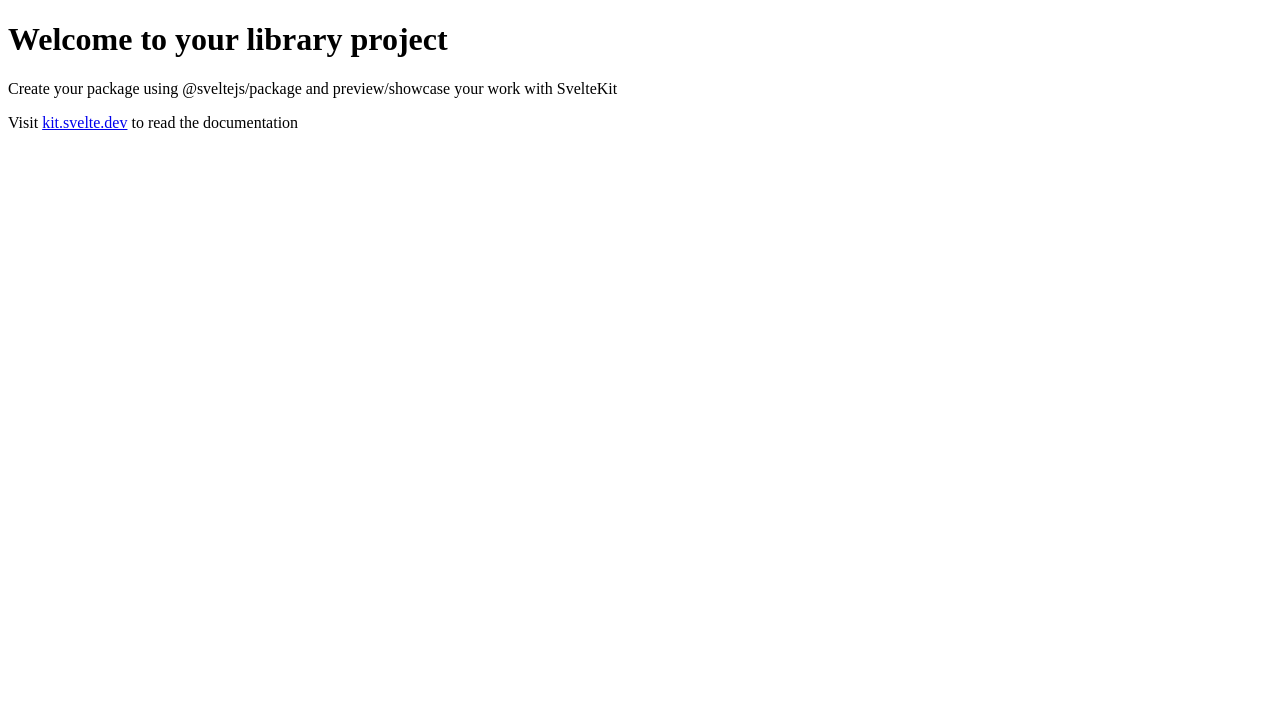
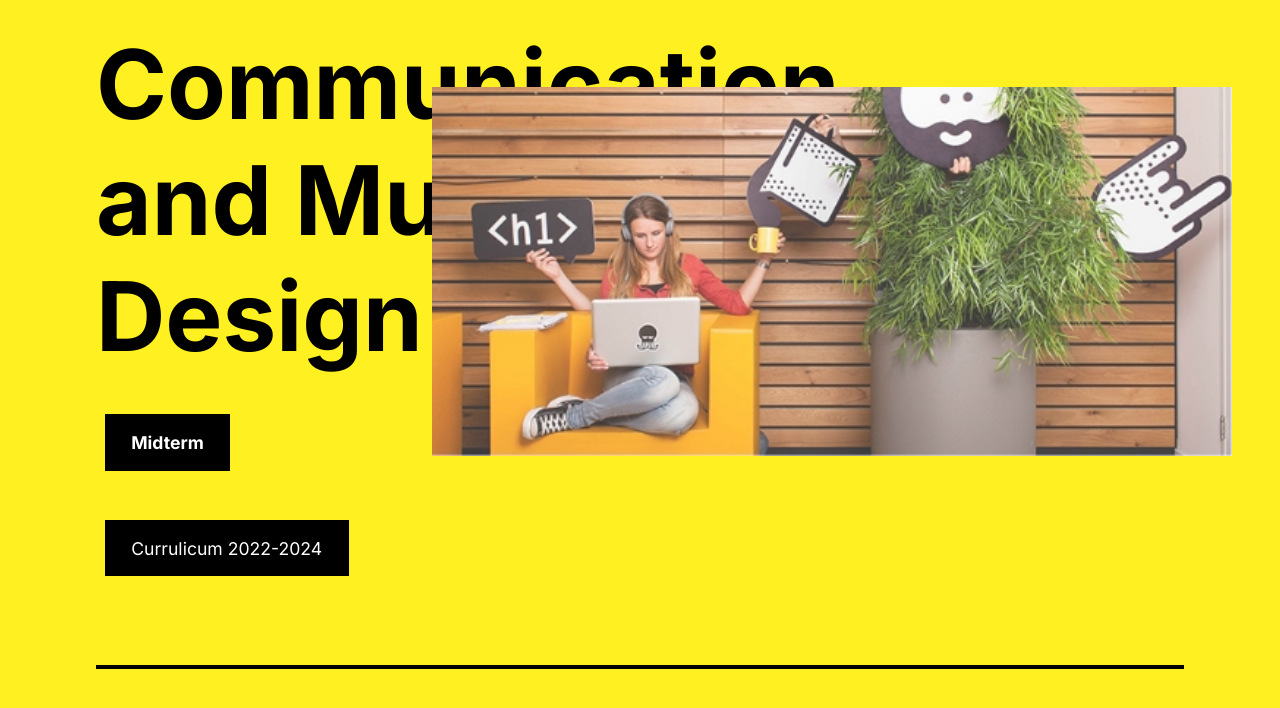
Before and after one commit to DaanKorver/cmd-midterm-components, a SvelteKit app: page / in a window 1280 px wide. Shown: the top 708 px of the page. Built offline with nearby package versions, Linux system fonts and the light colour scheme.

Commit message:
hero section

```diff
--- /dev/null
+++ b/src/lib/components/Mainhero.svelte
@@ -0,0 +1,120 @@
+<script>
+	export let title;
+	export let text;
+	export let image;
+    import "../styles/global.css";
+</script>
+
+<section>
+	<!-- <img src="/assets/hero-image.jpeg" alt="woman with laptop" /> -->
+	<h2>Communication<br /> and Multimedia<br /> Design</h2>
+        <img src="/assets/hero-image.jpeg" alt="woman with laptop" />
+        <p>Midterm</p>
+        <p>Currulicum 2022-2024</p>
+</section>
+
+
+<style>
+
+	section {
+		display: flex;
+		flex-direction: column;
+        align-items: flex-start;
+		border-bottom: 4px solid #000;
+        gap: 1em;
+        padding-bottom: 2em;
+		margin: 0.4em 2.5em;
+
+	}
+
+	section :nth-child(3) {
+		font-size: 1em;
+		font-weight: bold;
+	}
+	p {
+		font-size: 1em;
+		margin: 0.4em 0.1em;
+		padding: 1em 3em;
+		background-color: black;
+		color: white;
+	}
+	h2 {
+		transition: 0.4s cubic-bezier(0.4, 0.4, 0, 1);
+		padding-top: 0.2em;
+		font-size: 2.5em;
+		z-index: -2;
+	}
+
+	img {
+		max-width: 100%;
+		height: auto;
+
+	}
+	@media (min-width: 40em) {
+		h2 {
+			font-size: 4em;
+		}
+	}
+
+
+	@media (min-width: 70em) {
+		section {
+			display: flex;
+			flex-direction: column;
+			align-items: flex-start;
+           justify-content: center;
+           gap: 2em;
+			/* border-bottom: 4px solid #000; */
+			padding-bottom: 5em;
+			margin: 0.4em 6em;
+		}
+
+		section :nth-child(3) {
+			font-size: 1.1em;
+			font-weight: bold;
+		}
+
+		p {
+			font-size: 1.1em;
+			margin: 0.5em;
+			padding: 1em 1.5em;
+			background-color: black;
+			color: white;
+		}
+
+
+		img {
+            position: absolute;
+            transform: translateX(20%);
+            max-width: 50em;
+            margin: 11em;
+            margin-top: 11em;
+            padding-bottom: 3em;
+
+		}
+
+		h2 {
+			font-size: 6em;
+		}
+	}
+
+	/* @media (min-width: 70em){
+		section{
+			padding-bottom: 6em;
+		}
+		 section > img{
+			width: 67%;
+			height: 25.5em;
+		}
+	}
+
+	@media (min-width: 95em){
+		section{
+			padding-bottom: 8em;
+		}
+		 section > img{
+			width: 75.5%;
+			height: 28em;
+		}
+	} */
+</style>
--- /dev/null
+++ b/src/lib/styles/global.css
@@ -0,0 +1,25 @@
+
+@import url("https://fonts.googleapis.com/css2?family=Inter:wght@100;200;300;400;500;600;700;800;900&display=swap");
+
+* {
+	padding: 0;
+	margin: 0;
+	font-family: "Inter", sans-serif;
+}
+
+body {
+	background: #fff021;
+}
+
+a {
+	text-decoration: none;
+	color: inherit;
+}
+
+html{
+	scroll-behavior: smooth;
+}
+
+img {
+width: 100%;
+}
--- a/src/routes/+page.svelte
+++ b/src/routes/+page.svelte
@@ -1,3 +1,6 @@
-<h1>Welcome to your library project</h1>
-<p>Create your package using @sveltejs/package and preview/showcase your work with SvelteKit</p>
-<p>Visit <a href="https://kit.svelte.dev">kit.svelte.dev</a> to read the documentation</p>
+<script>
+    import Mainhero from "../lib/components/Mainhero.svelte"
+
+</script>
+
+<Mainhero/>
```
Also changed, not shown: static/assets/hero-image.jpeg (added), 1 other file (tests, documents, lock files or other folders).
